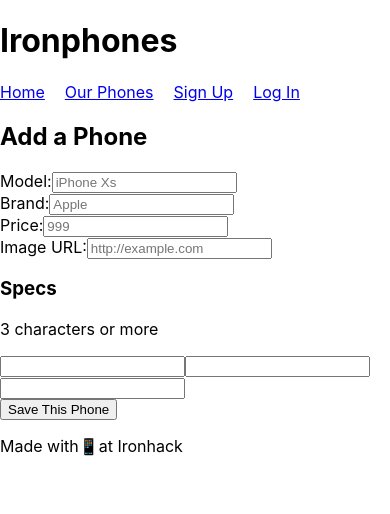
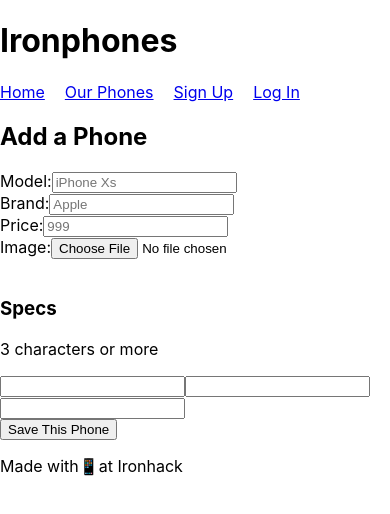
Before and after one commit to ironhack-paris-webdev-october-2018/ironphones-client, a React (Create React App) app: page /add-phone in a window 390 px wide. Shown: the top 514 px of the page. Built offline with nearby package versions, Linux system fonts and the light colour scheme; no server answers.

Commit message:
Upload image for phones

```diff
--- a/src/components/AddPhone.js
+++ b/src/components/AddPhone.js
@@ -20,6 +20,30 @@ class AddPhone extends Component {
   genericSync(event) {
     const { name, value } = event.target;
     this.setState({ [name]: value });
+  }
+
+  uploadImage(event) {
+    const { files } = event.target;
+    console.log("File SELECTED", files[0]);
+
+    // the "FormData" class will format the files for sending to our API
+    const uploadData = new FormData();
+    // the name "fileSubmission" is the one your backend route defined.
+    uploadData.append("fileSubmission", files[0]);
+
+    axios.post(
+      process.env.REACT_APP_SERVER_URL + "/api/upload-file",
+      uploadData,
+      { withCredentials: true }
+    )
+    .then(response => {
+      console.log("Upload Image", response.data);
+      this.setState({ image: response.data.fileUrl });
+    })
+    .catch(err => {
+      console.log("Upload Image ERROR", err);
+      alert("Sorry! Something went wrong.");
+    });
   }
 
   syncSpecs(event, index) {
@@ -84,11 +108,10 @@ class AddPhone extends Component {
           </label>
 
           <label>
-            Image URL:
-            <input value={this.state.image}
-                onChange={event => this.genericSync(event)}
-                type="url" name="image" placeholder="http://example.com" />
+            Image:
+            <input type="file" onChange={event => this.uploadImage(event)} />
           </label>
+          <img src={this.state.image} />
 
           <h3>Specs</h3>
           <p>3 characters or more</p>
```
